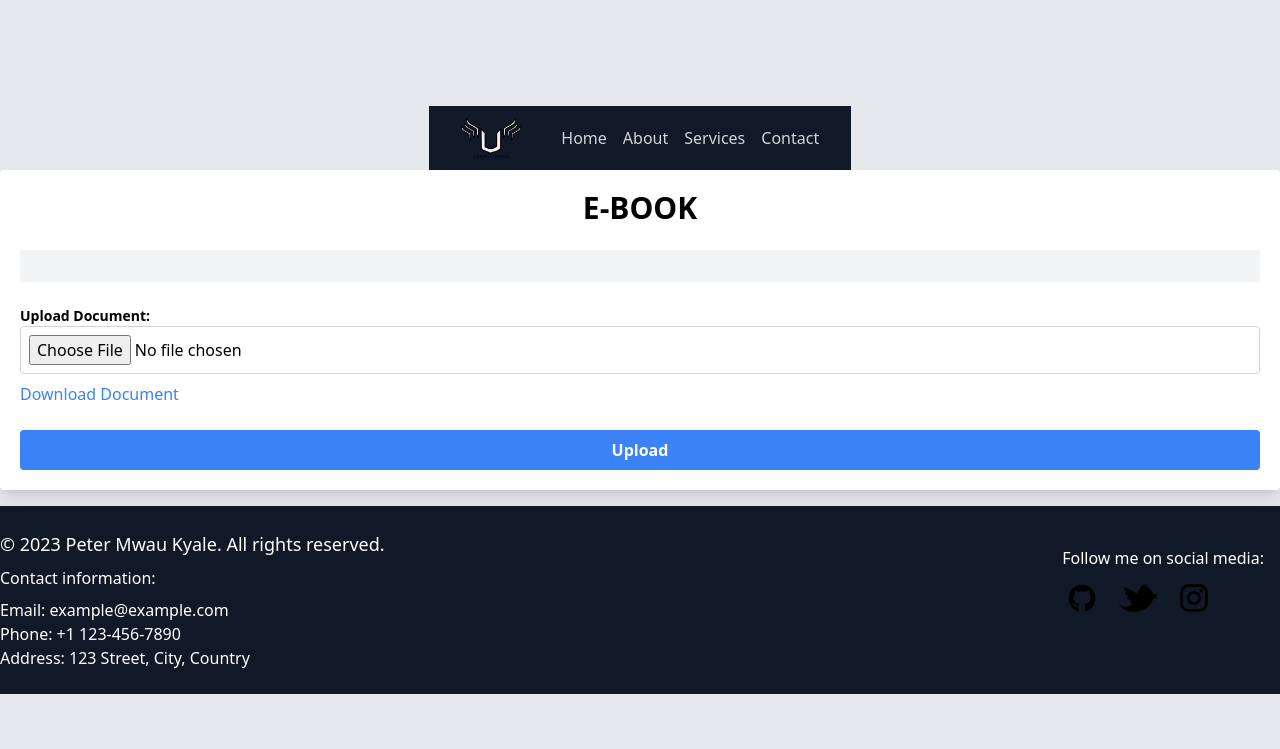
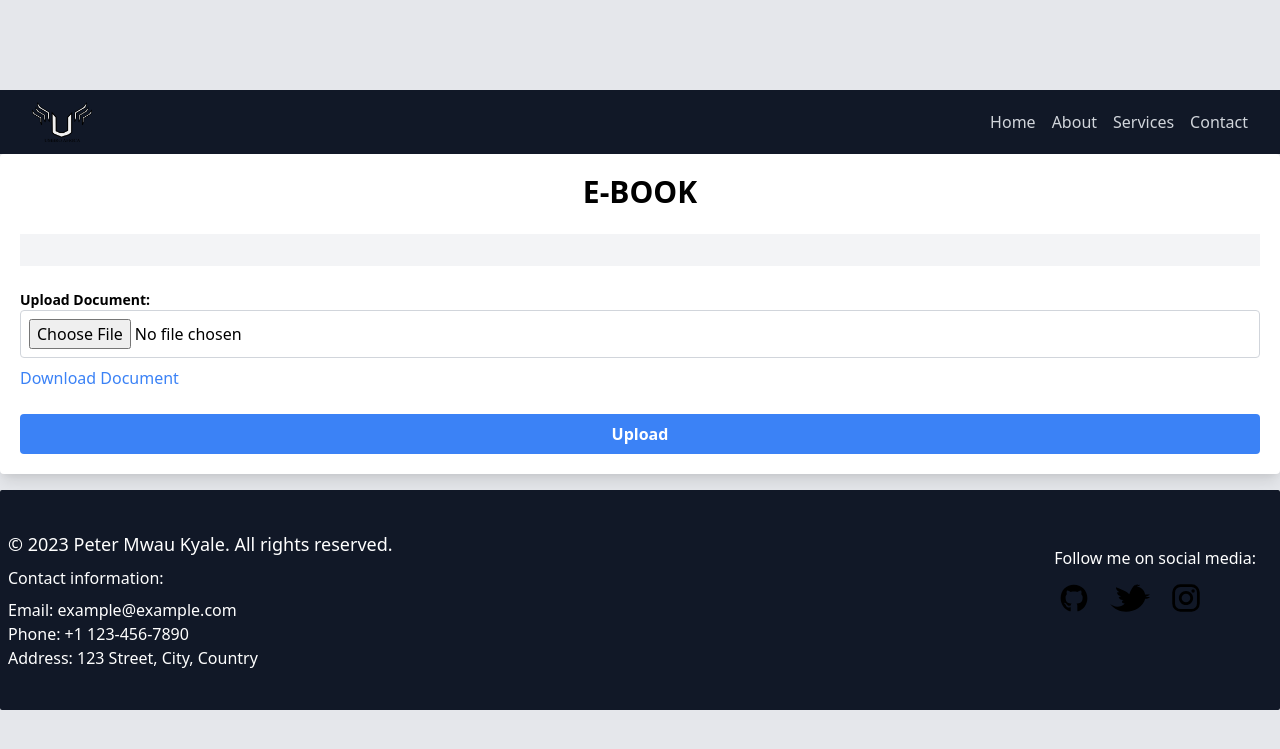
Before and after one commit to peter-mwau/EBook, a Django app: page / in a window 1280 px wide. Shown: the top 749 px of the page. Run offline with Django 4.2, Linux system fonts and the light colour scheme; some libraries are stand-ins or nearby versions.

Commit message:
Modified both navbar & footer

```diff
--- a/EBook/ebook/templates/home.html
+++ b/EBook/ebook/templates/home.html
@@ -50,8 +50,8 @@
   </form>
 
  <!-- footer.html -->
-<footer class="container bg-gray-900 text-white py-6">
-  <div class="mx-auto flex flex-row justify-between">
+<footer class="container bg-gray-900 text-white py-6 rounded-sm">
+  <div class="mx-auto flex flex-row justify-between m-2 p-2">
     <div class="flex-start">
       <p class="text-lg">&copy; 2023 Peter Mwau Kyale. All rights reserved.</p>
       <p class="mt-2">Contact information:</p>
--- a/EBook/ebook/templates/navbar.html
+++ b/EBook/ebook/templates/navbar.html
@@ -1,6 +1,6 @@
 <html>
     <!-- navbar.html -->
-<nav class="bg-gray-900">
+<nav class="bg-gray-900 container">
     <div class="max-w-7xl mx-auto px-4 sm:px-6 lg:px-8">
       <div class="flex items-center justify-between h-16">
         <div class="flex items-center">
```
Also changed, not shown: EBook/db.sqlite3, 12 other files.
